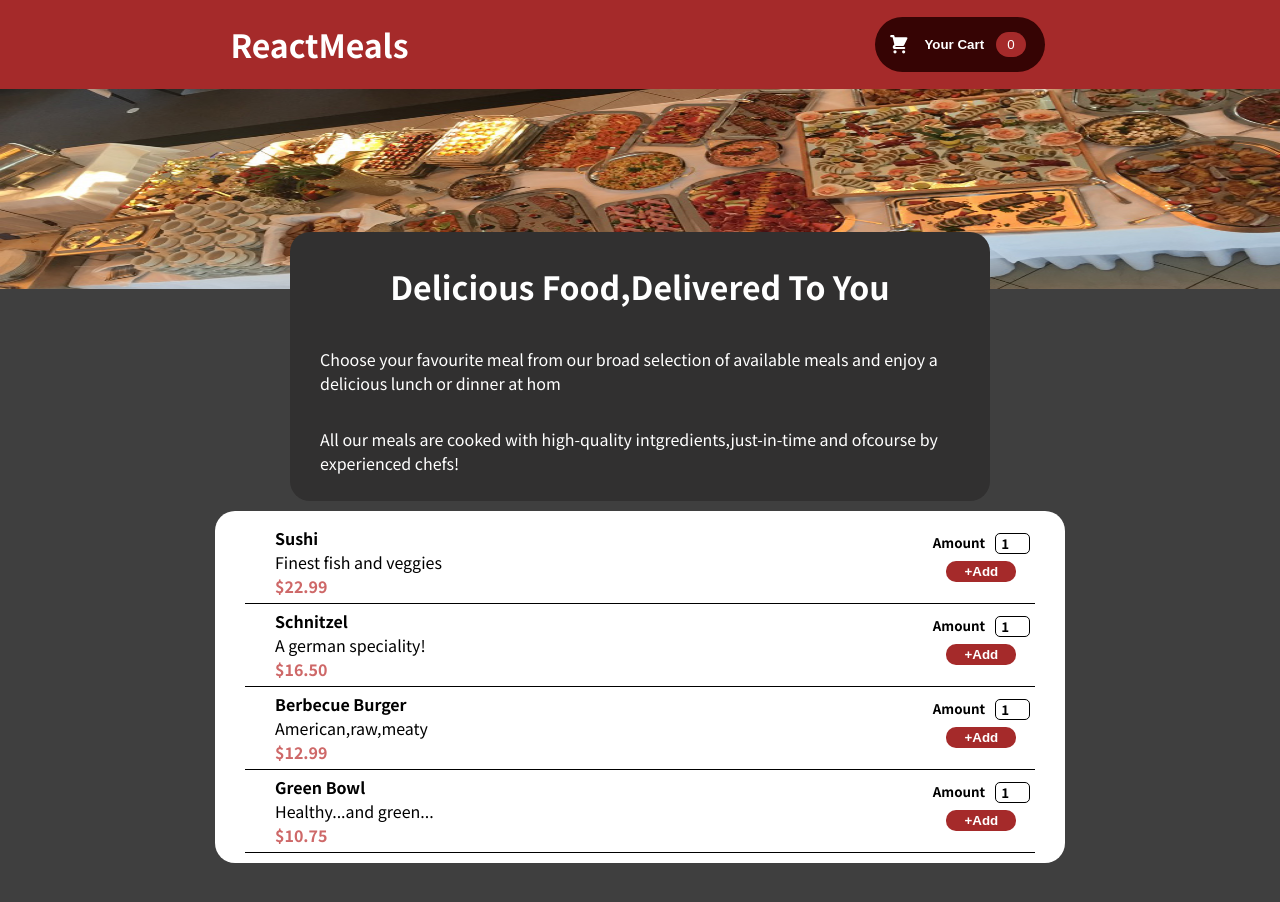
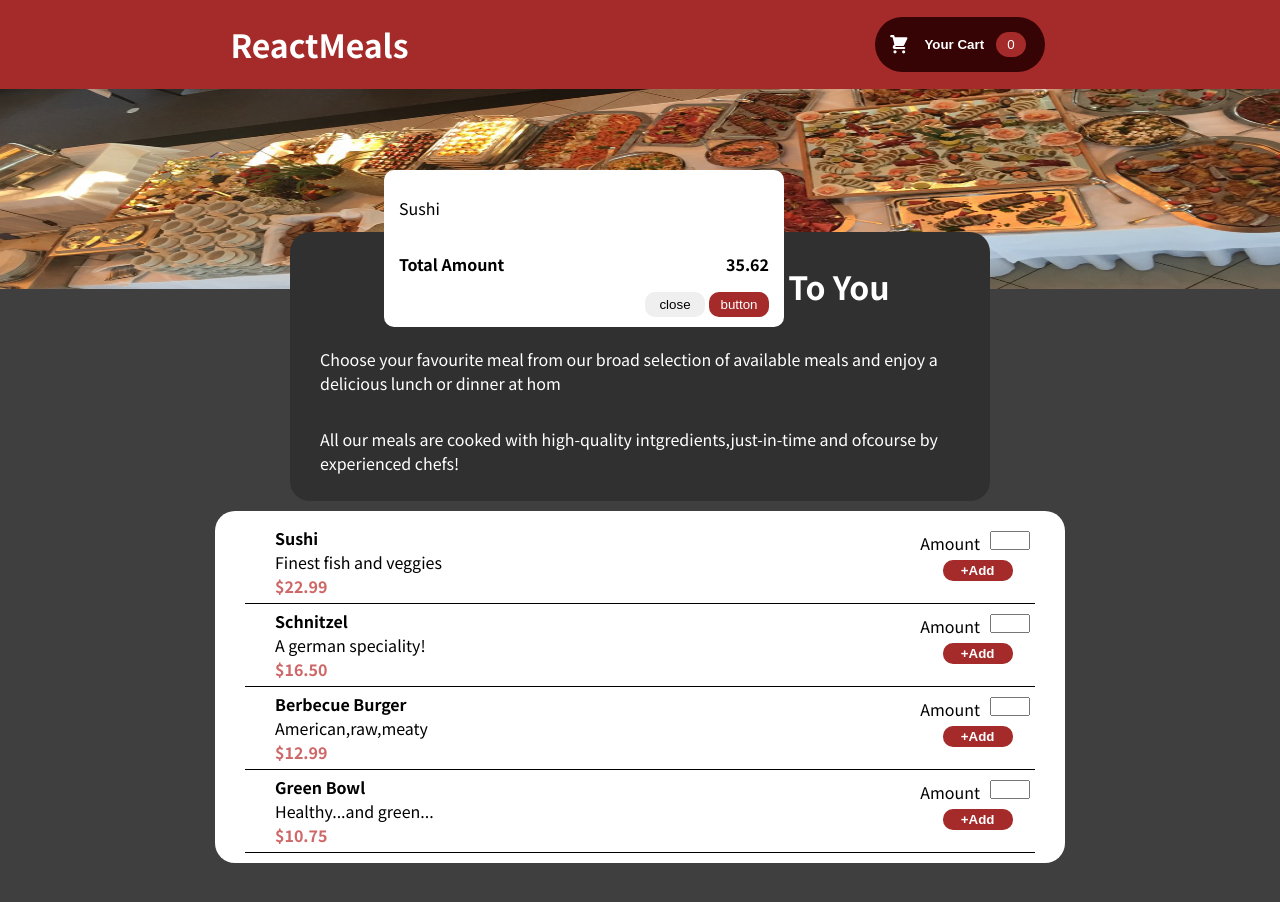
Before and after one commit to anupshaw/React-_Food_Order_App, a React (Create React App) app in the folder 01-starting-project/: page / in a window 1280 px wide. Shown: the top 902 px of the page. Built offline with nearby package versions, Linux system fonts and the light colour scheme.

Commit message:
added cart and  input component

```diff
--- a/01-starting-project/public/index.html
+++ b/01-starting-project/public/index.html
@@ -28,7 +28,9 @@
   </head>
   <body>
     <noscript>You need to enable JavaScript to run this app.</noscript>
+    <div id="cartRoot"></div>
     <div id="root"></div>
+
     <!--
       This HTML file is a template.
       If you open it directly in the browser, you will see an empty page.
--- a/01-starting-project/src/App.js
+++ b/01-starting-project/src/App.js
@@ -1,4 +1,5 @@
 import React from "react";
+import Cart from "./components/Cart/Cart";
 import Header from "./components/Layout/Header";
 import Meals from "./components/Meals/Meals";
 import MealsSummary from "./components/Meals/MealsSummary";
@@ -35,6 +36,7 @@ function App() {
     <div>
       <Header></Header>
       <MealsSummary />
+      <Cart />
       <Meals items={dummyMeals} />
     </div>
   );
--- /dev/null
+++ b/01-starting-project/src/components/Cart/Cart.js
@@ -0,0 +1,32 @@
+import React, { Fragment } from "react";
+import ReactDOM from "react-dom";
+import classes from "./Cart.module.css";
+
+const CartOverlay =()=>{
+  return (
+    <div className={classes.cart}>
+      <p>Sushi</p>
+      <div className={classes.amount}>
+        <p>Total Amount</p>
+        <p>35.62</p>
+      </div>
+      <div className={classes.button}>
+        <button className={classes.btn1}>close</button>
+        <button className={classes.btn2}>button</button>
+      </div>
+    </div>
+  );
+};
+
+const Cart = () => {
+  return (
+    <Fragment>
+      {ReactDOM.createPortal(
+        <CartOverlay />,
+        document.getElementById("cartRoot")
+      )}
+    </Fragment>
+  );
+};
+
+export default Cart;
--- /dev/null
+++ b/01-starting-project/src/components/Cart/Cart.module.css
@@ -0,0 +1,47 @@
+.cart {
+  width: 400px;
+  background-color: white;
+  /* height: 100px; */
+  position: absolute;
+  padding: 10px 15px;
+  top: 170px;
+  left: 30%;
+  z-index: 100;
+  overflow: hidden;
+  border-radius: 10px;
+}
+
+.amount {
+  display: flex;
+  flex-direction: row;
+  justify-content: space-between;
+}
+.amount p {
+  font-weight: bold;
+}
+
+.button {
+  display: flex;
+  justify-content: flex-end;
+}
+
+.btn1 {
+  margin-right: 2px;
+  width: 60px;
+  padding: 5px;
+  outline: none;
+  border: none;
+  border-radius: 10px;
+  cursor: pointer;
+}
+.btn2 {
+  margin-left: 2px;
+  width: 60px;
+  padding: 5px;
+  outline: none;
+  border: none;
+  border-radius: 10px;
+  color: white;
+  background-color: brown;
+  cursor: pointer;
+}
--- a/01-starting-project/src/components/Meals/MealItem/MealItemForm.js
+++ b/01-starting-project/src/components/Meals/MealItem/MealItemForm.js
@@ -1,13 +1,21 @@
+import Input from "../../UI/Input";
 import classes from "./MealItemForm.module.css";
 
 const MealItemForm = (props) => {
   return (
-    <div className={classes.form}>
-      <div className={classes.amount}>
-        <p>Amount</p><p className={classes.itemNumber}>1</p>
-      </div>
-      <button type="click">+Add</button>
-    </div>
+    <form className={classes.form}>
+      <Input
+        label="Amount"
+        input={{
+          id: "amount",
+          type: "number",
+          min: "1",
+          max: "5",
+          step: 1,
+        }}
+      ></Input>
+      <button>+Add</button>
+    </form>
   );
 };
 
--- a/01-starting-project/src/components/Meals/MealItem/MealItemForm.module.css
+++ b/01-starting-project/src/components/Meals/MealItem/MealItemForm.module.css
@@ -1,6 +1,5 @@
 .form
 {
-    /* background-color: aqua; */
     width: 120px;
     display: flex;
     flex-direction: column;
@@ -10,27 +9,6 @@
 }
 
 
-.amount {
-    display: flex;
-    flex-direction: row;
-}
-
-.amount p{
-    margin: 2px 5px;
-    font-size: smaller;
-    font-weight: bold;
-}
-
-/* .amount+p{
-    font-weight: bold;
-} */
-
-.itemNumber{
-    border: 1px solid black;
-    padding: 0px 20px 0px 5px;
-    border-radius: 5px;
-    margin-top: 5px;
-}
 
 .form button{
     background-color: brown;
--- /dev/null
+++ b/01-starting-project/src/components/UI/Input.js
@@ -0,0 +1,11 @@
+import classes from './Input.module.css'
+
+const Input=(props)=>{
+
+    return <div className={classes.input}>
+        <label htmlFor={props.input.id}>{props.label}</label>
+        <input {...props.input}></input>
+    </div>
+}
+
+export default Input;
--- /dev/null
+++ b/01-starting-project/src/components/UI/Input.module.css
@@ -0,0 +1,22 @@
+.input{
+    display: flex;
+    flex-direction: row;
+}
+
+.input input
+{
+    width: 40px;
+    margin:0px 5px 5px 10px;
+    padding: 0;
+}
+
+/* input::-webkit-outer-spin-button,
+input::-webkit-inner-spin-button {
+  -webkit-appearance: none;
+  margin: 0;
+} */
+
+/* Firefox */
+input[type=number] {
+  -moz-appearance: textfield;
+}
```
